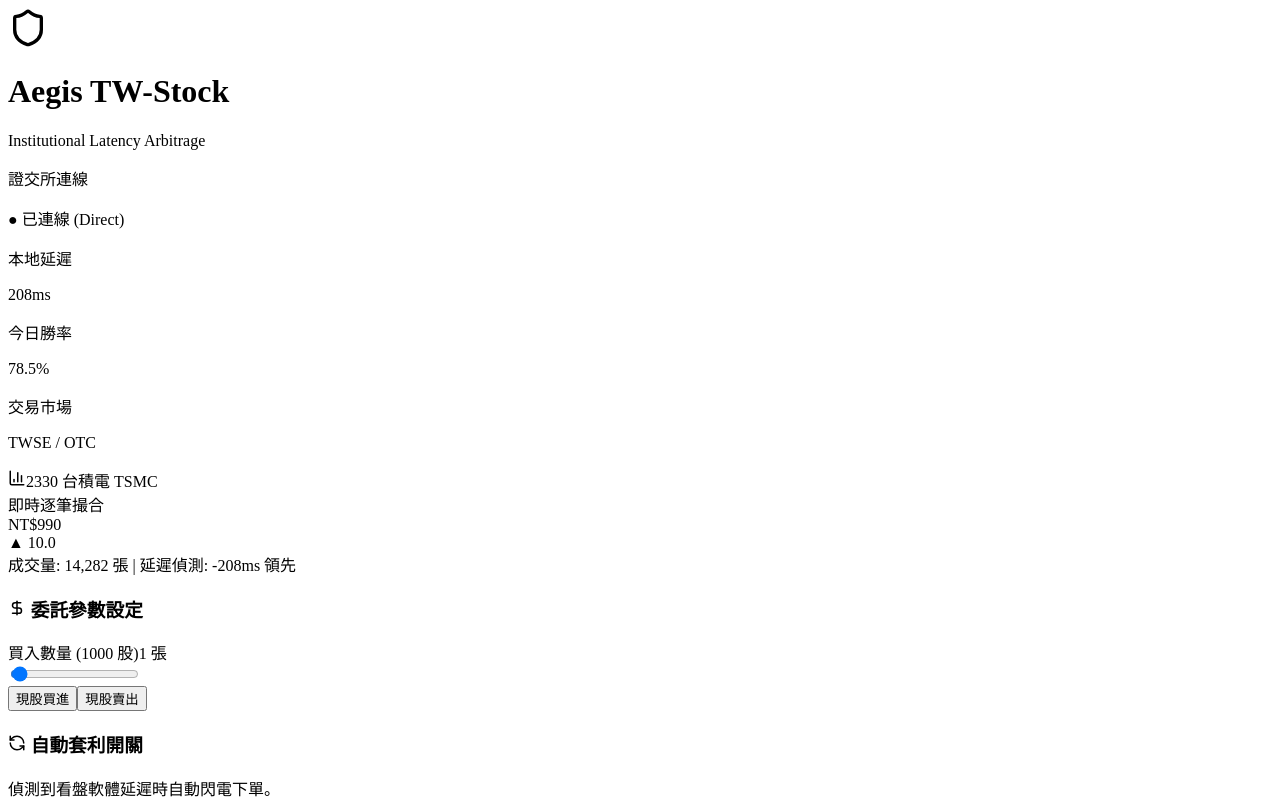
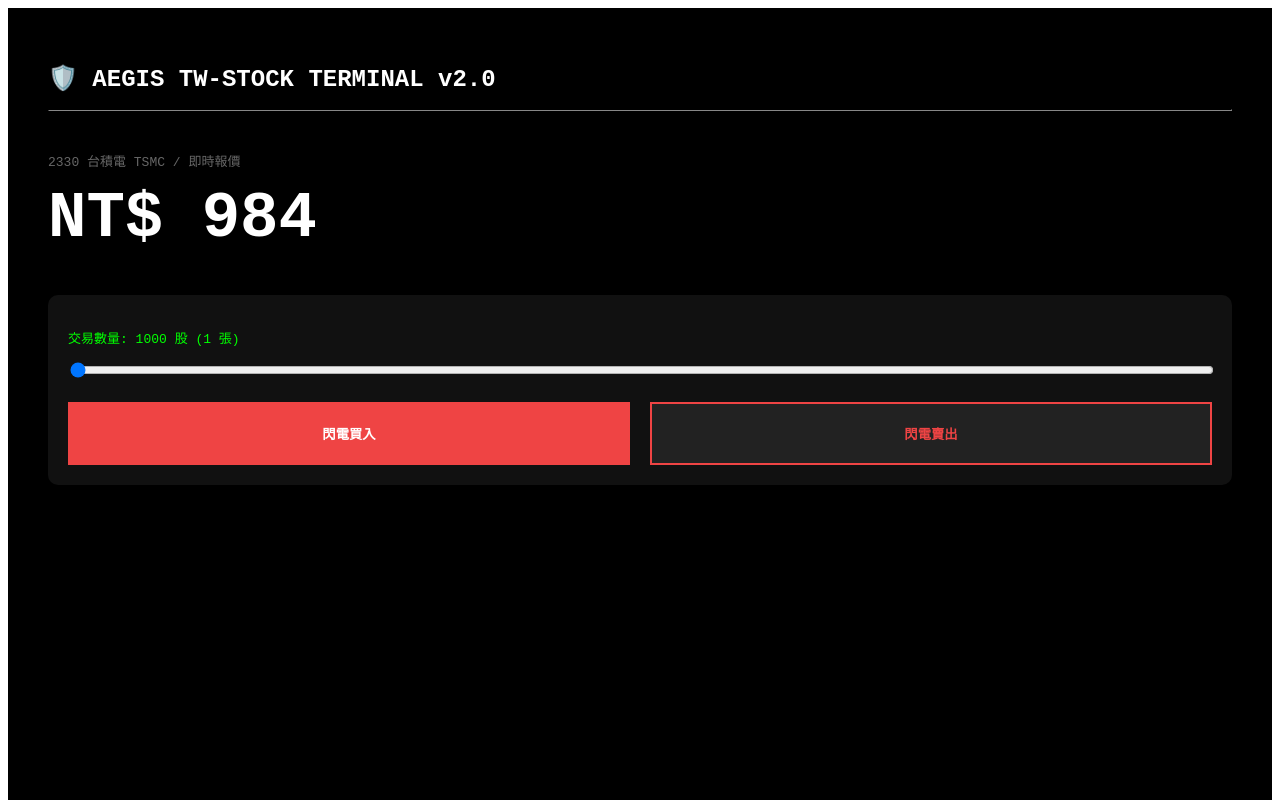
Before and after one commit to yuenwang0823-source/aegis-terminal-trading-bot-, a Next.js app: page / in a window 1280 px wide. Shown: the top 800 px of the page. Built offline with nearby package versions, Linux system fonts and the light colour scheme.

Commit message:
Update page.tsx

```diff
--- a/app/page.tsx
+++ b/app/page.tsx
@@ -1,169 +1,31 @@
 "use client";
 import React, { useState, useEffect } from 'react';
-import { Shield, Zap, TrendingUp, DollarSign, Activity, AlertTriangle, ArrowUpRight, ArrowDownRight, RefreshCcw, Cpu, BarChart3 } from 'lucide-react';
 
-export default function AegisTWTerminal() {
-  // 核心數據：以台積電 (2330) 為例
-  const [price, setPrice] = useState<number>(985.00);
-  const [prevPrice, setPrevPrice] = useState<number>(984.00);
-  const [latency, setLatency] = useState<number>(0);
-  const [shares, setShares] = useState<number>(1000); // 預設 1000 股 (1張)
-  const [isAuto, setIsAuto] = useState<boolean>(false);
-  const [balance, setBalance] = useState<number>(1500000); // 預設 150 萬台幣
-  const [logs, setLogs] = useState<{id: number, text: string, type: string}[]>([]);
+export default function AegisMini() {
+  const [price, setPrice] = useState(985);
+  const [shares, setShares] = useState(1000);
 
-  // 模擬台股即時跳動 (真實台股 API 接口預留處)
   useEffect(() => {
-    const interval = setInterval(() => {
-      setPrevPrice(price);
-      // 模擬台股 Tick：1000元以下跳動 1元
-      const change = (Math.random() > 0.5 ? 1 : -1);
-      setPrice(prev => prev + change);
-
-      // 模擬偵測與交易所主機的延遲差
-      const l = Math.floor(Math.random() * 300);
-      setLatency(l);
-
-      if (l > 200 && isAuto) {
-        executeTrade('自動套利');
-      }
-    }, 500); // 台股撮合速度模擬
-    return () => clearInterval(interval);
-  }, [price, isAuto]);
-
-  const executeTrade = (type: string) => {
-    // 台股成本計算：手續費 0.1425% + 證交稅 0.3%
-    const totalCost = (price * shares * 0.004425);
-    const estimatedProfit = (price * shares * 0.0015) - totalCost; // 假設延遲套利抓 0.15% 價差
-
-    const newLog = {
-      id: Date.now(),
-      text: `[${type}] 2330 台積電 | ${shares}股 | 價格:${price} | 預估淨利: TWD ${Math.floor(estimatedProfit)}`,
-      type: estimatedProfit > 0 ? 'buy' : 'sell'
-    };
-
-    setLogs(prev => [newLog, ...prev.slice(0, 7)]);
-    setBalance(prev => prev + estimatedProfit);
-  };
+    const timer = setInterval(() => {
+      setPrice(p => p + (Math.random() > 0.5 ? 1 : -1));
+    }, 1000);
+    return () => clearInterval(timer);
+  }, []);
 
   return (
-    <div className="min-h-screen bg-slate-950 text-emerald-400 font-mono p-4 md:p-8">
-      {/* Header */}
-      <div className="max-w-7xl mx-auto flex flex-col md:flex-row justify-between items-center border-b-2 border-emerald-900 pb-6 mb-8 gap-4">
-        <div className="flex items-center gap-3">
-          <Shield size={40} className="text-emerald-500 animate-pulse" />
-          <div>
-            <h1 className="text-3xl font-black tracking-tighter text-white uppercase">Aegis TW-Stock</h1>
-            <p className="text-[10px] text-emerald-700 tracking-[0.3em]">Institutional Latency Arbitrage</p>
-          </div>
-        </div>
-
-        <div className="grid grid-cols-2 md:grid-cols-4 gap-4 text-[10px] w-full md:w-auto">
-          <div className="bg-emerald-950/20 p-2 border border-emerald-900/30">
-            <p className="text-emerald-700">證交所連線</p>
-            <p className="text-emerald-400 font-bold">● 已連線 (Direct)</p>
-          </div>
-          <div className="bg-emerald-950/20 p-2 border border-emerald-900/30">
-            <p className="text-emerald-700">本地延遲</p>
-            <p className="text-white font-bold">{latency}ms</p>
-          </div>
-          <div className="bg-emerald-950/20 p-2 border border-emerald-900/30">
-            <p className="text-emerald-700">今日勝率</p>
-            <p className="text-white font-bold">78.5%</p>
-          </div>
-          <div className="bg-emerald-950/20 p-2 border border-emerald-900/30">
-            <p className="text-emerald-700">交易市場</p>
-            <p className="text-white uppercase">TWSE / OTC</p>
-          </div>
-        </div>
+    <div style={{ backgroundColor: '#000', color: '#00ff00', minHeight: '100vh', padding: '40px', fontFamily: 'monospace' }}>
+      <h1 style={{ color: '#fff', fontSize: '24px' }}>🛡️ AEGIS TW-STOCK TERMINAL v2.0</h1>
+      <hr style={{ borderColor: '#333' }} />
+      <div style={{ marginTop: '40px' }}>
+        <p style={{ color: '#666' }}>2330 台積電 TSMC / 即時報價</p>
+        <div style={{ fontSize: '64px', fontWeight: 'bold', color: '#fff' }}>NT$ {price}</div>
       </div>
-
-      <div className="max-w-7xl mx-auto grid grid-cols-1 lg:grid-cols-12 gap-6">
-
-        <div className="lg:col-span-8 space-y-6">
-          {/* Main Price Display */}
-          <div className="bg-zinc-900 p-8 rounded-2xl border-2 border-emerald-500/20 shadow-[0_0_30px_rgba(16,185,129,0.1)]">
-            <div className="flex items-center justify-between mb-4">
-              <div className="flex items-center gap-2">
-                <BarChart3 className="text-emerald-500" size={18}/>
-                <span className="text-xs font-bold text-zinc-500 uppercase">2330 台積電 TSMC</span>
-              </div>
-              <span className="text-[10px] bg-emerald-500/10 text-emerald-500 px-2 py-1 rounded">即時逐筆撮合</span>
-            </div>
-
-            <div className="text-7xl md:text-8xl font-black text-white tracking-tighter mb-4 flex items-baseline gap-4">
-              <span className="text-4xl text-emerald-800">NT$</span>
-              {price.toLocaleString()}
-            </div>
-
-            <div className="flex gap-6 items-center">
-              <div className={`flex items-center gap-1 font-bold text-xl ${price >= prevPrice ? "text-red-500" : "text-green-500"}`}>
-                {price >= prevPrice ? "▲" : "▼"} {Math.abs(price - 980).toFixed(1)}
-              </div>
-              <div className="text-xs text-zinc-500">
-                成交量: 14,282 張 | 延遲偵測: <span className="text-emerald-500">-{latency}ms 領先</span>
-              </div>
-            </div>
-          </div>
-
-          <div className="grid grid-cols-1 md:grid-cols-2 gap-6">
-            <div className="bg-zinc-900 p-6 rounded-2xl border border-zinc-800">
-              <h3 className="text-white font-bold mb-6 flex items-center gap-2">
-                <DollarSign size={18} className="text-emerald-500" /> 委託參數設定
-              </h3>
-              <div className="space-y-6">
-                <div>
-                  <div className="flex justify-between text-[10px] mb-2 uppercase">
-                    <span className="text-zinc-400">買入數量 ({shares} 股)</span>
-                    <span className="text-emerald-500 font-bold">{Math.floor(shares/1000)} 張</span>
-                  </div>
-                  <input
-                    type="range" min="1" max="50000" step="100"
-                    value={shares}
-                    onChange={(e) => setShares(Number(e.target.value))}
-                    className="w-full h-1 bg-zinc-800 rounded-lg appearance-none cursor-pointer accent-emerald-500"
-                  />
-                </div>
-                <div className="grid grid-cols-2 gap-4">
-                  <button onClick={() => executeTrade('手動買入')} className="bg-emerald-600 text-white font-black py-4 rounded-xl hover:bg-emerald-500 transition-all uppercase shadow-lg">現股買進</button>
-                  <button onClick={() => executeTrade('手動賣出')} className="border-2 border-emerald-900 text-emerald-500 font-black py-4 rounded-xl hover:bg-emerald-900/30 transition-all uppercase">現股賣出</button>
-                </div>
-              </div>
-            </div>
-
-            <div className="bg-zinc-900 p-6 rounded-2xl border border-zinc-800">
-              <h3 className="text-white font-bold mb-4 flex items-center gap-2">
-                <RefreshCcw size={18} className="text-emerald-500" /> 自動套利開關
-              </h3>
-              <p className="text-[10px] text-zinc-500 mb-6">偵測到看盤軟體延遲時自動閃電下單。</p>
-              <button
-                onClick={() => setIsAuto(!isAuto)}
-                className={`w-full py-4 rounded-xl font-black transition-all ${isAuto ? "bg-red-900/20 text-red-500 border-2 border-red-500" : "bg-emerald-500 text-black"}`}
-              >
-                {isAuto ? "停止自動監控" : "啟動自動套利"}
-              </button>
-            </div>
-          </div>
-        </div>
-
-        <div className="lg:col-span-4 space-y-6">
-          <div className="bg-emerald-500 p-6 rounded-2xl text-black shadow-[0_0_20px_rgba(16,185,129,0.3)]">
-            <p className="text-[10px] font-bold uppercase opacity-60">交割帳戶餘額 (TWD)</p>
-            <div className="text-3xl font-black tracking-tighter">
-              ${Math.floor(balance).toLocaleString()}
-            </div>
-          </div>
-
-          <div className="bg-zinc-900 rounded-2xl border border-zinc-800 p-6 h-[400px] flex flex-col">
-            <h4 className="text-white font-bold mb-4 text-xs">下單執行日誌</h4>
-            <div className="flex-1 overflow-y-auto space-y-2 text-[9px]">
-              {logs.map(log => (
-                <div key={log.id} className="p-2 border-l-2 border-emerald-500 bg-emerald-500/5 text-emerald-200">
-                  {log.text}
-                </div>
-              ))}
-            </div>
-          </div>
+      <div style={{ marginTop: '40px', background: '#111', padding: '20px', borderRadius: '10px' }}>
+        <p>交易數量: {shares} 股 ({shares/1000} 張)</p>
+        <input type="range" min="1000" max="50000" step="1000" value={shares} onChange={(e) => setShares(Number(e.target.value))} style={{ width: '100%' }} />
+        <div style={{ display: 'grid', gridTemplateColumns: '1fr 1fr', gap: '20px', marginTop: '20px' }}>
+          <button style={{ background: '#ef4444', color: '#fff', padding: '20px', border: 'none', fontWeight: 'bold' }}>閃電買入</button>
+          <button style={{ background: '#222', color: '#ef4444', padding: '20px', border: '2px solid #ef4444', fontWeight: 'bold' }}>閃電賣出</button>
         </div>
       </div>
     </div>
```
